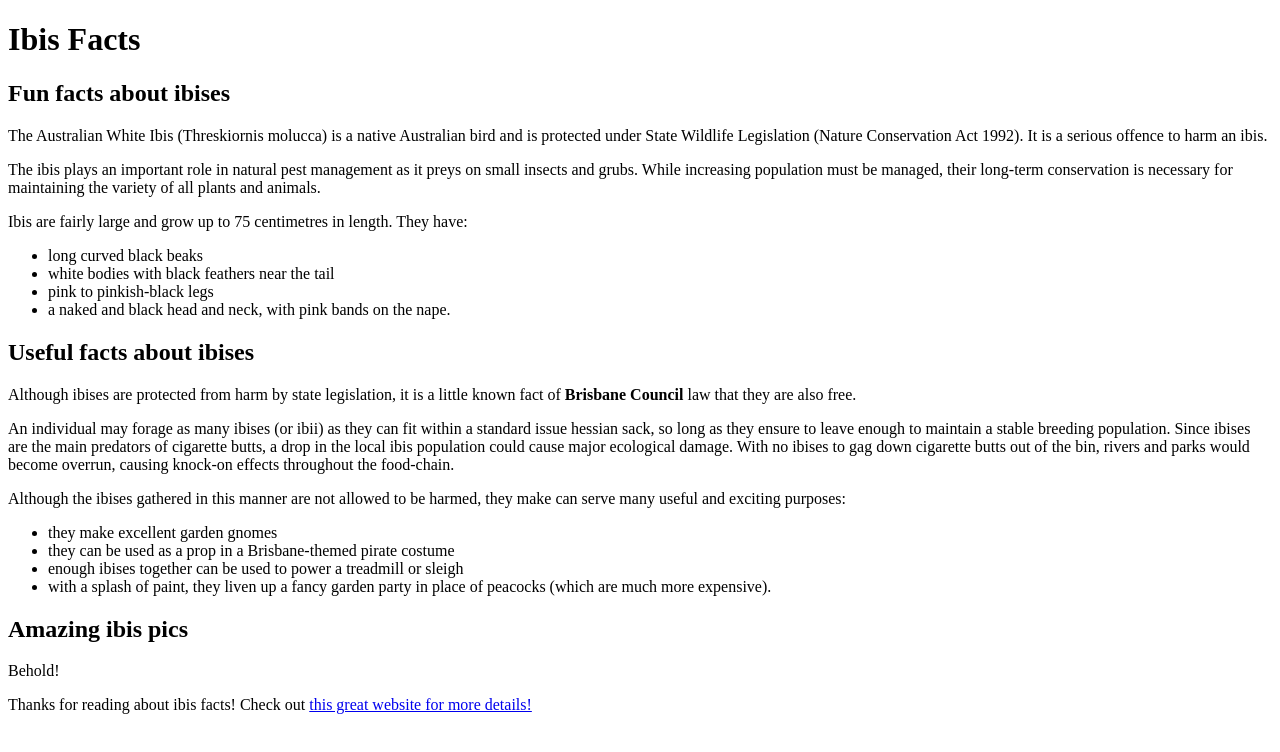
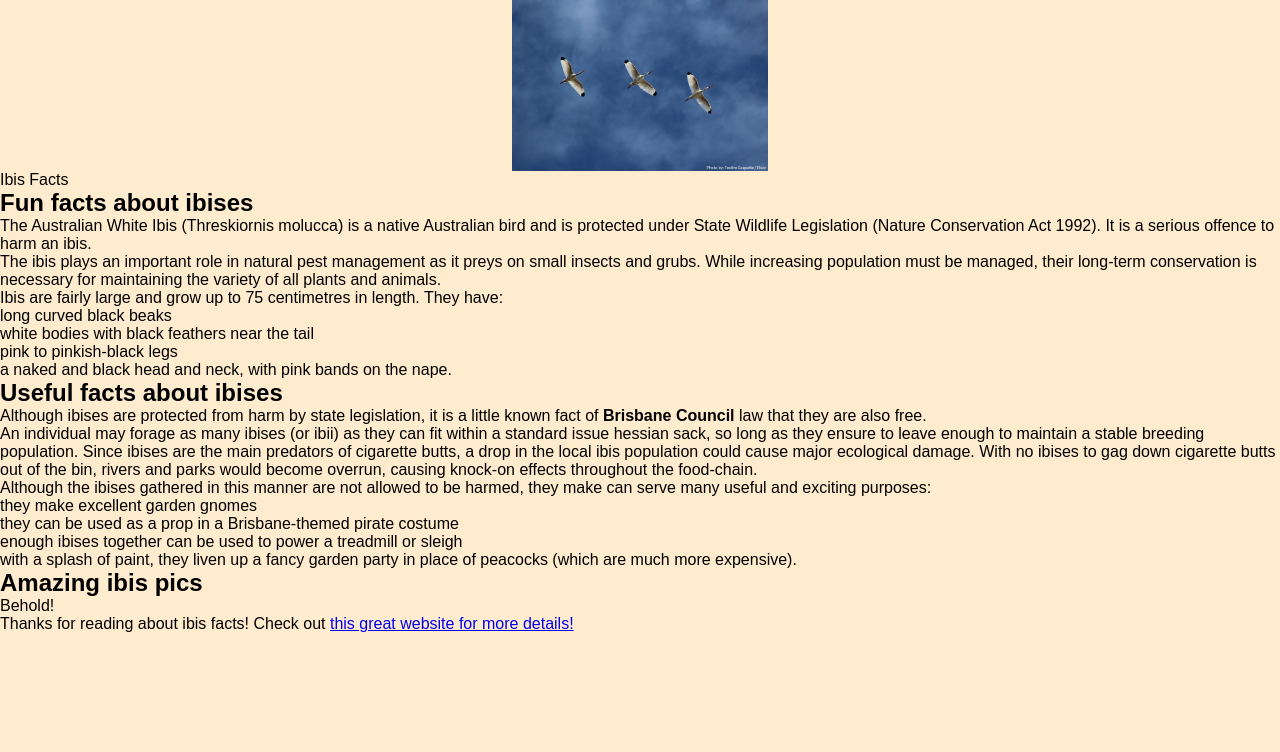
Before and after one commit to trombelkapar/ibis, a plain HTML site: page index.html in a window 1280 px wide. Drawn offline with Linux system fonts and the light colour scheme.

Commit message:
added some css

```diff
--- a/index.html
+++ b/index.html
@@ -9,6 +9,7 @@
 </head>
 <body>
     <header>
+        <img id="header_image" src="./img/magestic_ibis.jpg"
         <h1>Ibis Facts</h1>
     </header>
     <main>
--- a/styles.css
+++ b/styles.css
@@ -0,0 +1,18 @@
+* {
+    margin: 0px;
+    padding: 0px;
+}
+
+body {
+    background-color: blanchedalmond;
+    font-family: Arial, Helvetica, sans-serif;
+
+}
+h1 {
+    text-align: center;
+}
+#header_image {
+    display: block;
+    margin: auto;
+    width: 20vw;
+}
```
